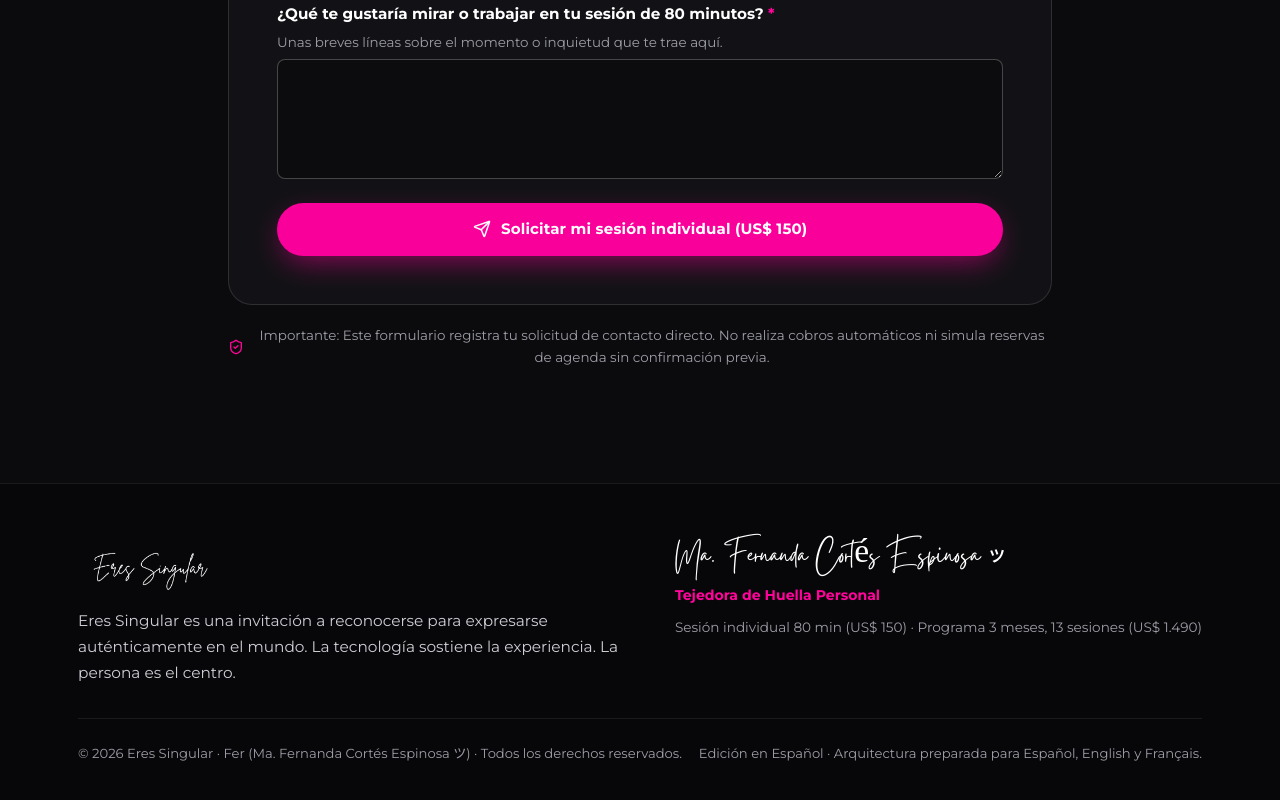
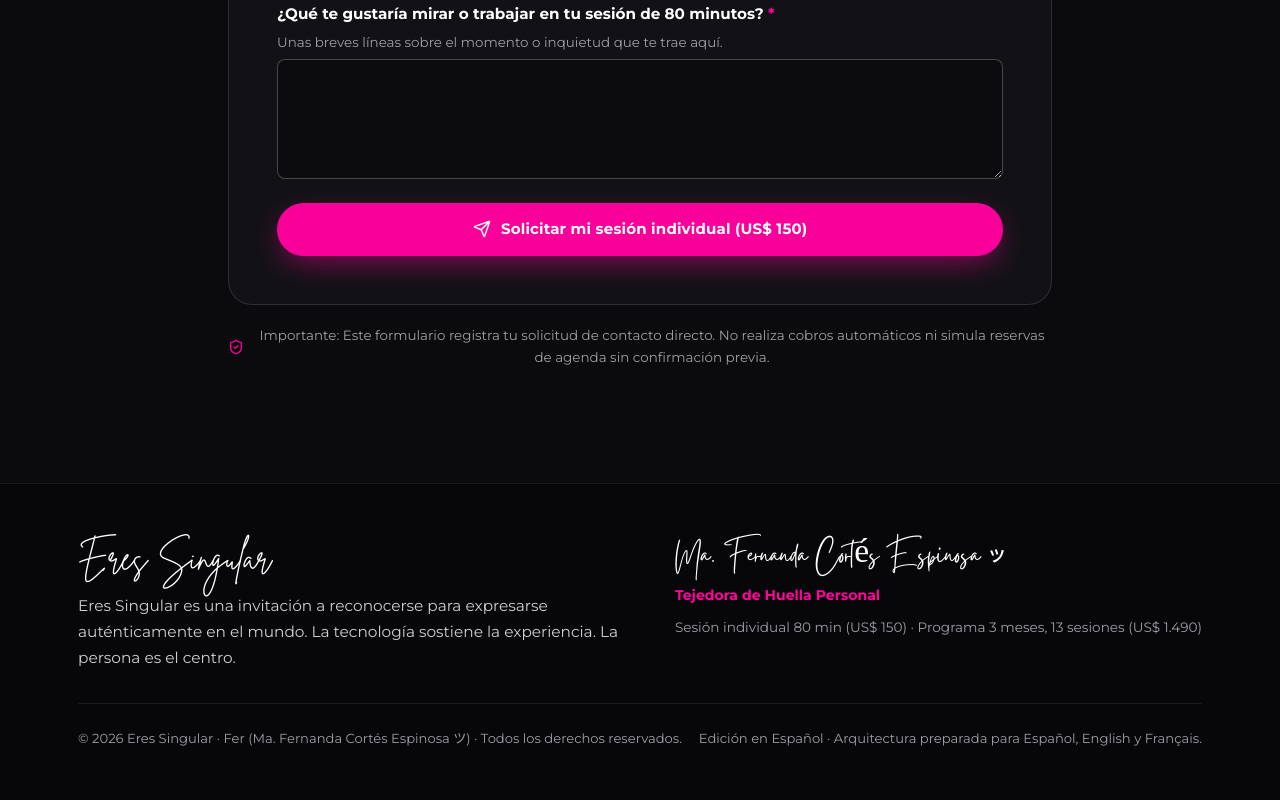
Before and after one commit to EresSingular/eressingular, a Next.js app: page / in a window 1280 px wide. Shown: the part 9929-10729 px from the top of the page. Built offline with nearby package versions, Linux system fonts and the light colour scheme.

Commit message:
style(brand): logo blanco Brittany sin recuadro negro en navbar y footer

```diff
--- a/src/app/globals.css
+++ b/src/app/globals.css
@@ -394,7 +394,8 @@ select {
   top: 50%;
   transform: translateY(-50%);
   opacity: 0;
-  mix-blend-mode: screen;
+  display: inline-flex;
+  align-items: center;
 }
 
 .site-header.is-scrolled .brand-logo-light {
--- a/src/components/LandingPageClient.tsx
+++ b/src/components/LandingPageClient.tsx
@@ -943,11 +943,17 @@ export function LandingPageClient({ content }: LandingPageClientProps) {
             }}
           >
             <div style={{ maxWidth: '52ch' }}>
-              <img
-                src="/images/logo-eres-singular-blanco.png"
-                alt="Eres Singular"
-                style={{ height: '54px', width: 'auto', marginBottom: '0.85rem', mixBlendMode: 'screen' }}
-              />
+              <div
+                className="font-brittany"
+                style={{
+                  fontSize: '2.2rem',
+                  color: '#FFFFFF',
+                  marginBottom: '0.85rem',
+                  lineHeight: 1.1,
+                }}
+              >
+                Eres Singular
+              </div>
               <p style={{ color: 'var(--color-gray-300)', fontSize: '0.96rem', lineHeight: 1.7 }}>
                 {content.footer.manifesto}
               </p>
--- a/src/components/Navbar.tsx
+++ b/src/components/Navbar.tsx
@@ -53,11 +53,17 @@ export function Navbar({ content, onSelectExperienceForm }: NavbarProps) {
               className="brand-logo brand-logo-light"
             />
             {/* Logo versión oscura (al hacer scroll sobre fondo oscuro translúcido) */}
-            <img
-              src="/images/logo-eres-singular-blanco.png"
-              alt="Eres Singular"
-              className="brand-logo brand-logo-dark"
-            />
+            <span
+              className="brand-logo brand-logo-dark font-brittany"
+              style={{
+                fontSize: '1.85rem',
+                color: '#FFFFFF',
+                whiteSpace: 'nowrap',
+                lineHeight: 1,
+              }}
+            >
+              Eres Singular
+            </span>
           </a>
 
           <nav aria-label="Navegación principal" className="header-center-nav">
```
